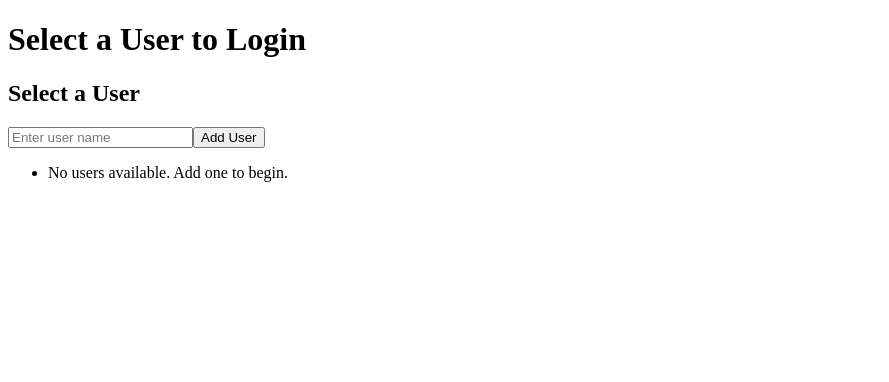
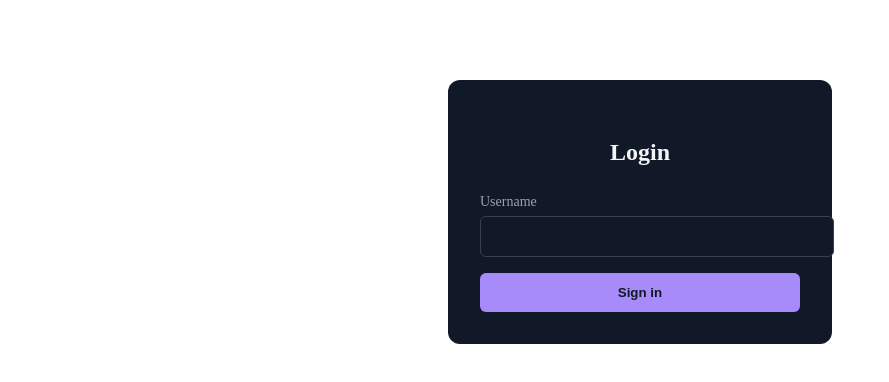
Before and after one commit to Vinit-Kshirsagar/kanban, a Next.js app: page /login in a window 1280 px wide. Shown: the top 382 px of the page, without its empty margins (0-889 px from the left). Built offline with nearby package versions, Linux system fonts and the light colour scheme.

Commit message:
Added login UI element

```diff
--- a/app/login/page.js
+++ b/app/login/page.js
@@ -1,22 +1,48 @@
 'use client';
 
+import React, { useState } from 'react';
+import { useUser } from '@contexts/UserContext';
 import { useRouter } from 'next/navigation';
-import { useUser } from '@contexts/UserContext';
-import UserList from '@user/UserList';
+import StyledWrapper from '../../components/ui/StyledWrapper';
+
+
 
 export default function LoginPage() {
-  const { login } = useUser();
+  const { loginUser } = useUser();
   const router = useRouter();
+  const [username, setUsername] = useState('');
 
-  const handleLogin = (user) => {
-    login(user);
-    router.push('/dashboard'); // or '/boards'
+  const handleLogin = (e) => {
+    e.preventDefault();
+
+    const users = JSON.parse(localStorage.getItem('kanban_users')) || [];
+    const found = users.find(u => u.name === username);
+
+    if (found) {
+      loginUser(found);
+      router.push('/');
+    } else {
+      alert('User not found. Please add a user first.');
+    }
   };
 
   return (
-    <main className="min-h-screen bg-gray-100 p-10">
-      <h1 className="text-3xl font-bold text-center mb-10">Select a User to Login</h1>
-      <UserList onLogin={handleLogin} />
-    </main>
+    <StyledWrapper>
+      <div className="form-container">
+        <p className="title">Login</p>
+        <form className="form" onSubmit={handleLogin}>
+          <div className="input-group">
+            <label htmlFor="username">Username</label>
+            <input
+              id="username"
+              type="text"
+              onChange={(e) => setUsername(e.target.value)}
+              required
+            />
+          </div>
+          <button className="sign" type="submit">Sign in</button>
+        </form>
+      </div>
+    </StyledWrapper>
   );
 }
--- /dev/null
+++ b/components/ui/StyledWrapper.js
@@ -0,0 +1,59 @@
+// /components/ui/StyledWrapper.js
+'use client';
+import styled from 'styled-components';
+
+const StyledWrapper = styled.div`
+  .form-container {
+    width: 320px;
+    border-radius: 0.75rem;
+    background-color: rgba(17, 24, 39, 1);
+    padding: 2rem;
+    color: rgba(243, 244, 246, 1);
+    margin: 5rem auto;
+  }
+  .title {
+    text-align: center;
+    font-size: 1.5rem;
+    line-height: 2rem;
+    font-weight: 700;
+  }
+  .form {
+    margin-top: 1.5rem;
+  }
+  .input-group {
+    margin-top: 0.25rem;
+    font-size: 0.875rem;
+    line-height: 1.25rem;
+  }
+  .input-group label {
+    display: block;
+    color: rgba(156, 163, 175, 1);
+    margin-bottom: 4px;
+  }
+  .input-group input {
+    width: 100%;
+    border-radius: 0.375rem;
+    border: 1px solid rgba(55, 65, 81, 1);
+    outline: 0;
+    background-color: rgba(17, 24, 39, 1);
+    padding: 0.75rem 1rem;
+    color: rgba(243, 244, 246, 1);
+  }
+  .input-group input:focus {
+    border-color: rgba(167, 139, 250);
+  }
+  .sign {
+    display: block;
+    width: 100%;
+    background-color: rgba(167, 139, 250, 1);
+    padding: 0.75rem;
+    text-align: center;
+    color: rgba(17, 24, 39, 1);
+    border: none;
+    border-radius: 0.375rem;
+    font-weight: 600;
+    margin-top: 1rem;
+  }
+`;
+
+export default StyledWrapper;
--- a/components/user/UserList.js
+++ b/components/user/UserList.js
@@ -32,9 +32,10 @@ export default function UserList() {
   };
 
   const handleLogin = (user) => {
-    login(user);                // update context
-    router.push('/dashboard');  // navigate to dashboard or boards
-  };
+  login(user);                // sets currentUser in context
+  router.push('/dashboard'); // redirects after login
+};
+
 
   return (
     <div className="p-4 max-w-2xl mx-auto border rounded bg-white shadow-md">
--- a/contexts/UserContext.js
+++ b/contexts/UserContext.js
@@ -1,37 +1,46 @@
-// contexts/UserContext.js
 'use client';
 
 import { createContext, useContext, useEffect, useState } from 'react';
 
-export const UserContext = createContext();
+// Create context
+const UserContext = createContext();
 
-export const UserProvider = ({ children }) => {
-  const [user, setUser] = useState(null);
+// Create provider
+export function UserProvider({ children }) {
+  const [currentUser, setCurrentUser] = useState(null);
 
-  // Load user from localStorage on first load
+  // Restore user from localStorage on page reload
   useEffect(() => {
-    const storedUser = JSON.parse(localStorage.getItem('kanban_logged_in_user'));
-    if (storedUser) {
-      setUser(storedUser);
+    const stored = localStorage.getItem('kanban_logged_user');
+    if (stored) {
+      try {
+        const user = JSON.parse(stored);
+        setCurrentUser(user);
+      } catch (err) {
+        console.error('Error parsing stored user:', err);
+        localStorage.removeItem('kanban_logged_user');
+      }
     }
   }, []);
 
+  // Login handler
   const login = (user) => {
-    setUser(user);
-    localStorage.setItem('kanban_logged_in_user', JSON.stringify(user));
+    setCurrentUser(user);
+    localStorage.setItem('kanban_logged_user', JSON.stringify(user));
   };
 
+  // Logout handler
   const logout = () => {
-    setUser(null);
-    localStorage.removeItem('kanban_logged_in_user');
+    setCurrentUser(null);
+    localStorage.removeItem('kanban_logged_user');
   };
 
   return (
-    <UserContext.Provider value={{ user, login, logout }}>
+    <UserContext.Provider value={{ currentUser, login, logout }}>
       {children}
     </UserContext.Provider>
   );
-};
+}
 
-// Optional: Custom hook for convenience
+// Custom hook
 export const useUser = () => useContext(UserContext);
--- a/package.json
+++ b/package.json
@@ -16,7 +16,8 @@
     "next": "15.3.5",
     "next-auth": "^4.24.11",
     "react": "^19.0.0",
-    "react-dom": "^19.0.0"
+    "react-dom": "^19.0.0",
+    "styled-components": "^6.1.19"
   },
   "devDependencies": {
     "@eslint/eslintrc": "^3",
```
Also changed, not shown: app/dashboard/page.js (+32 -0 lines), 1 other file (tests, documents, lock files or other folders).
